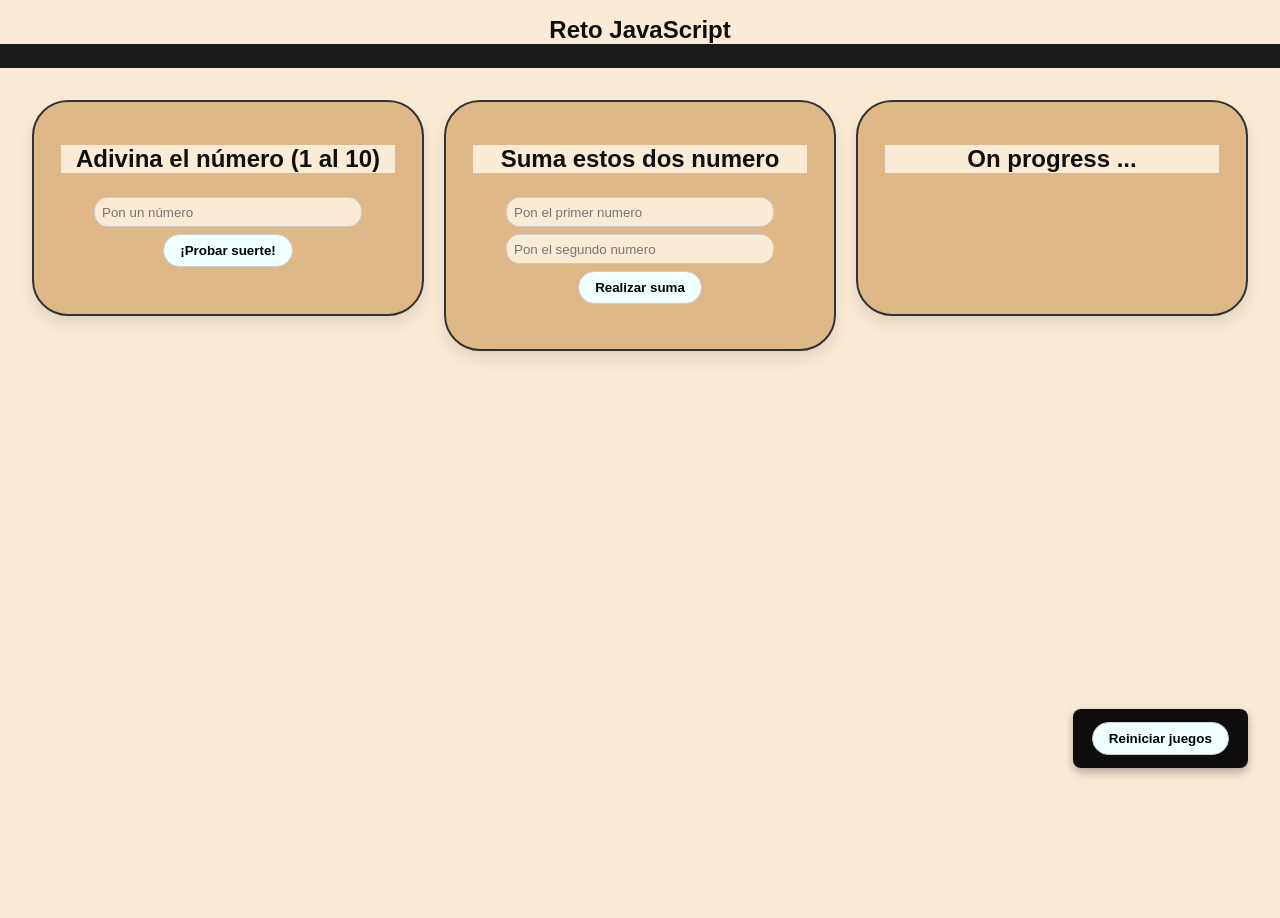
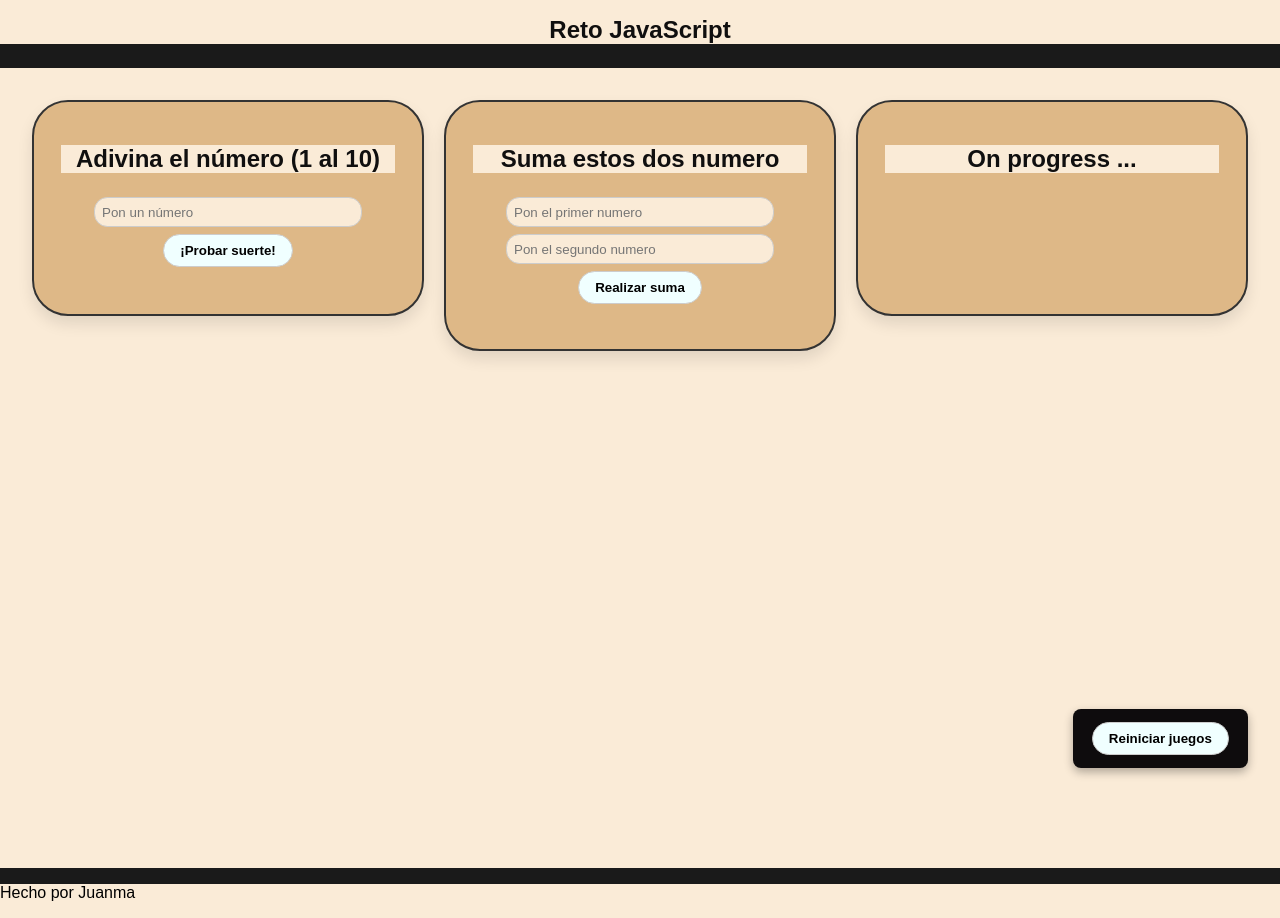
Before and after one commit to Antori09/ACTJS, a plain HTML site: page index.html in a window 1280 px wide. Before the commit the page ends 868 px from the top, so only its background shows below. Drawn offline with Linux system fonts and the light colour scheme.

Commit message:
Agregamos footer

```diff
--- a/index.html
+++ b/index.html
@@ -34,6 +34,7 @@
             <button onclick="location.reload()">Reiniciar juegos</button>
         </div>
     </div>
+    <p class="footer">Hecho por Juanma</p>
     <script src="practica.js"></script>
 </body>
 
```
